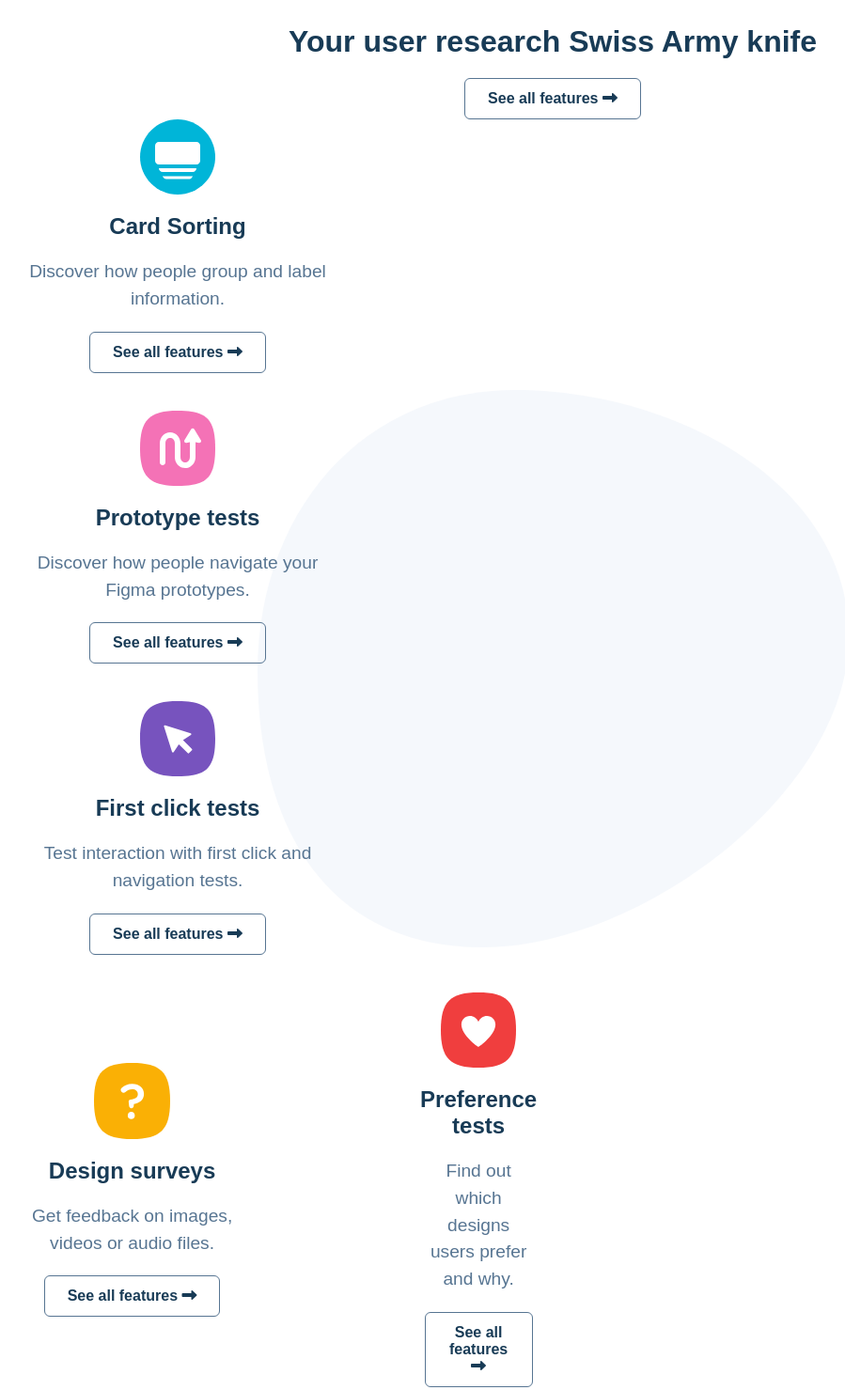
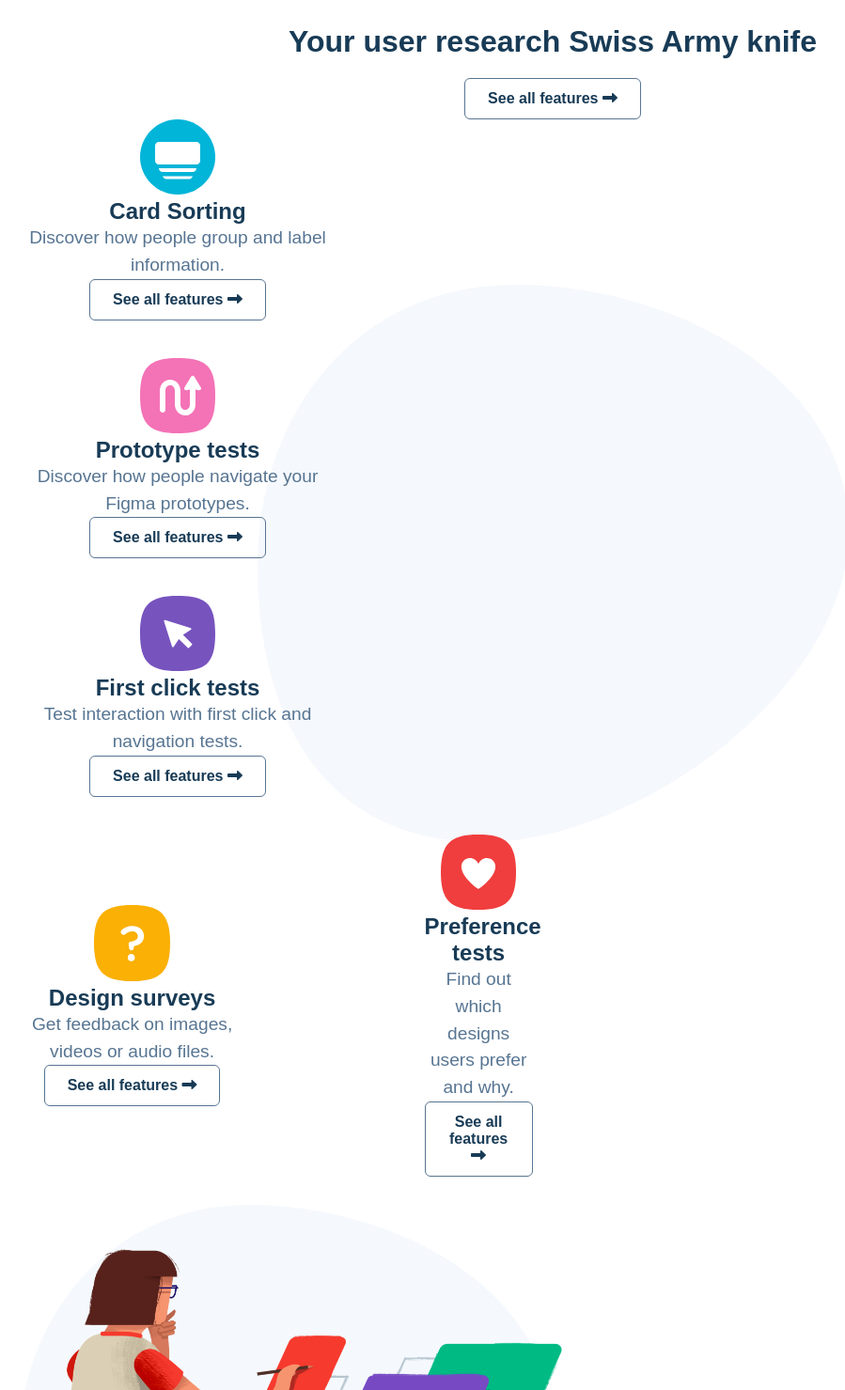
Before and after one commit to vishalsaini07/Web_Clone, a plain HTML site: page index.html in a window 1280 px wide. Shown: the part 780-2259 px from the top of the page at 94% size, without its empty margins (52-951 px from the left). Drawn offline with Linux system fonts and the light colour scheme.

Commit message:
Update index.html

```diff
--- a/index.html
+++ b/index.html
@@ -82,21 +82,21 @@
                 <a href="#" class="secondary-button">See all features <i class="fa-solid fa-right-long"></i></a>
             </div>
             <div class="features-area flex">
-                <div class="features-card flex">
+                <div class="features-card ">
                     <img src="/img/asset 11.svg" alt="">
                     <h3>Card Sorting</h3>
                     <p>Discover how people group and label information.</p>
                     <a href="#" class="secondary-button">See all features <i class="fa-solid fa-right-long"></i></a>
                 </div>
                 <div class="features-area flex">
-                    <div class="features-card flex">
+                    <div class="features-card ">
                         <img src="/img/asset 13.svg" alt="">
                         <h3>Prototype tests</h3>
                         <p>Discover how people navigate your Figma prototypes.</p>
                         <a href="#" class="secondary-button">See all features <i class="fa-solid fa-right-long"></i></a>
                     </div>
                     <div class="features-area flex">
-                        <div class="features-card flex">
+                        <div class="features-card ">
                             <img src="/img/asset 14.svg" alt="">
                             <h3>First click tests</h3>
                             <p>Test interaction with first click and navigation tests.</p>
@@ -104,7 +104,7 @@
                                     class="fa-solid fa-right-long"></i></a>
                         </div>
                         <div class="features-area flex">
-                            <div class="features-card flex">
+                            <div class="features-card ">
                                 <img src="/img/asset 15.svg" alt="">
                                 <h3>Design surveys</h3>
                                 <p>Get feedback on images, videos or audio files.</p>
@@ -112,7 +112,7 @@
                                         class="fa-solid fa-right-long"></i></a>
                             </div>
                             <div class="features-area flex">
-                                <div class="features-card flex">
+                                <div class="features-card ">
                                     <img src="/img/asset 16.svg" alt="">
                                     <h3>Preference tests</h3>
                                     <p>Find out which designs users prefer and why.</p>
@@ -168,7 +168,7 @@
             <div class="example-header">
                 <h2 class="example-headind-text">One platform, endless possibilities
                 </h2>
-                <a href="#" class="secondary-button">See all features <i class="fa-solid fa-right-long"></i></a>
+                <a href="#" class="secondary-button">See all Examples <i class="fa-solid fa-right-long"></i></a>
             </div>
         </div>
     </section>
```
